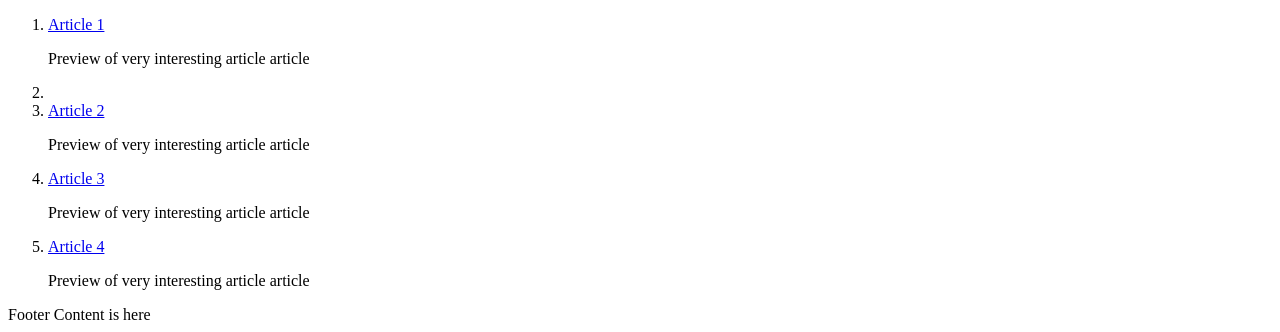
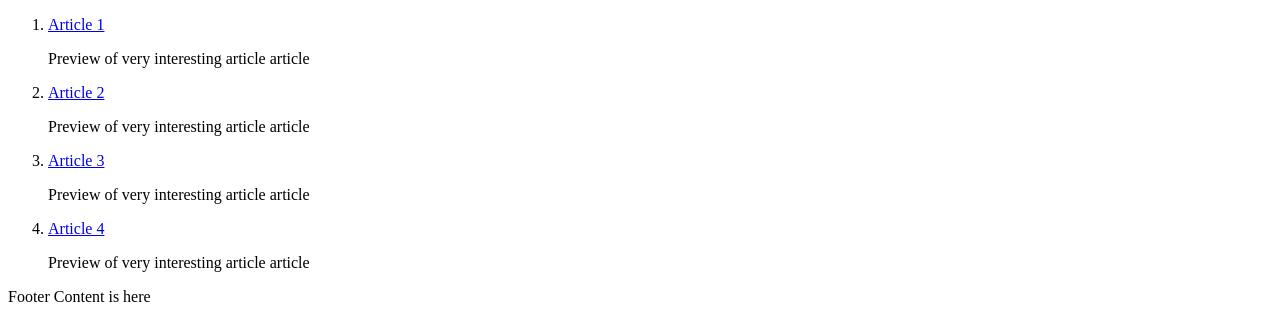
Before and after one commit to Victoria-2510/Web.dev_lab4, a plain HTML site: page index.html in a window 1280 px wide. Shown: the part 1326-1658 px from the top of the page. Drawn offline with Linux system fonts and the light colour scheme.

Commit message:
Space, indentation, and minor errors fixed

```diff
--- a/index.html
+++ b/index.html
@@ -1,9 +1,11 @@
 <!DOCTYPE html>
 <html lang="en">
+
 <head>
   <meta charset="utf-8">
   <title>HTML Clean Up Lab</title>
 </head>
+
 <body>
   <div id="page-wrapper">
     <header id="header">
@@ -43,17 +45,21 @@
         <div id="center">
           <iframe width="400" height="300" src="https://www.youtube.com/embed/-jn9aaNn8_I" title="How To Write Great Image Alt Text And Get More SEO Traffic" frameborder="0" allow="accelerometer; autoplay; clipboard-write; encrypted-media; gyroscope; picture-in-picture; web-share" referrerpolicy="strict-origin-when-cross-origin" allowfullscreen></iframe>
         </div>
+      </div>
       <aside id="side-content">
         <h3>Interesting Articles</h3>
         <ol id="news">
-            <li><a href="#">Article 1</a><div><p>Preview of very interesting article article</p></div><li>
+          <li><a href="#">Article 1</a><div><p>Preview of very interesting article article</p></div></li>
           <li><a href="#">Article 2</a><div><p>Preview of very interesting article article</p></div></li>
           <li><a href="#">Article 3</a><div><p>Preview of very interesting article article</p></div></li>
           <li><a href="#">Article 4</a><div><p>Preview of very interesting article article</p></div></li>
         </ol>
       </aside>
     </main>
-   <footer id="footer" >Footer Content is here</footer>
+    <footer id="footer">
+      <p>Footer Content is here</p>
+    </footer>
   </div>
 </body>
+
 </html>
```
Lines whose indentation alone changed are shown as unchanged.
